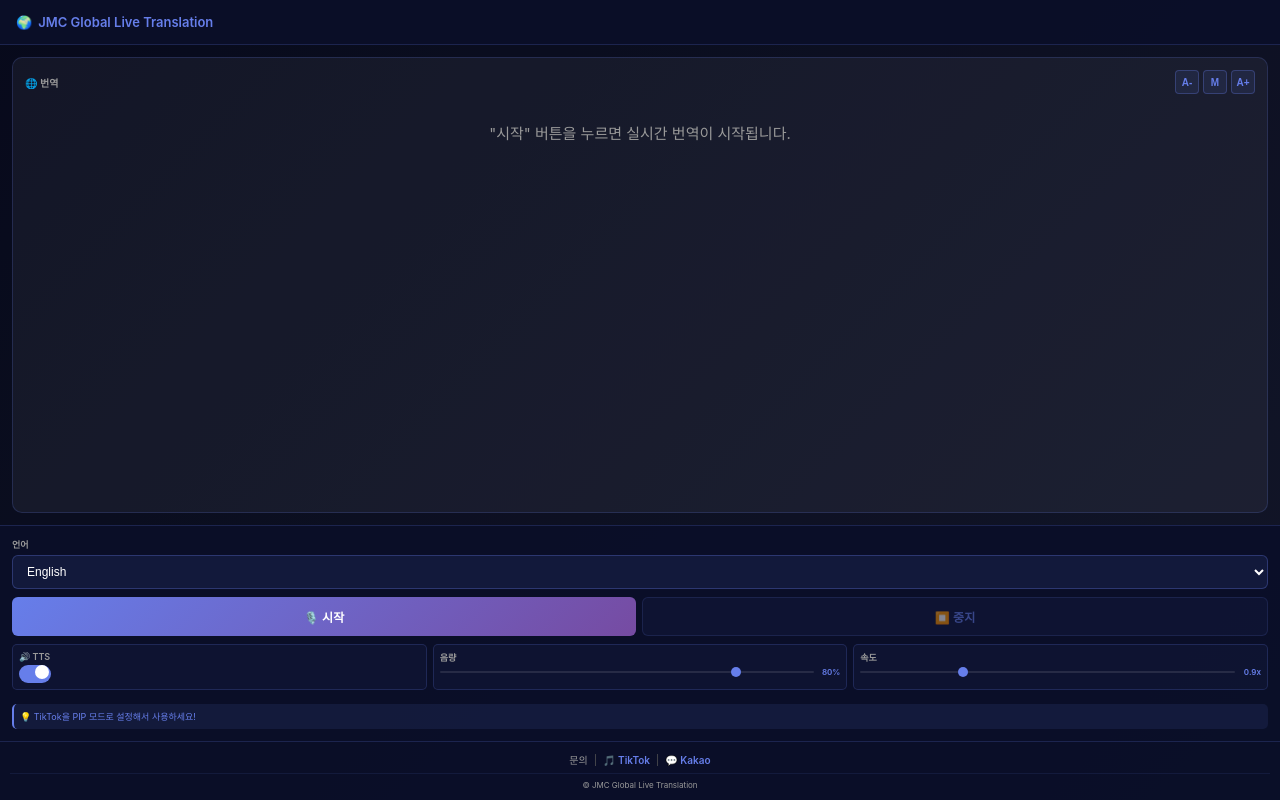
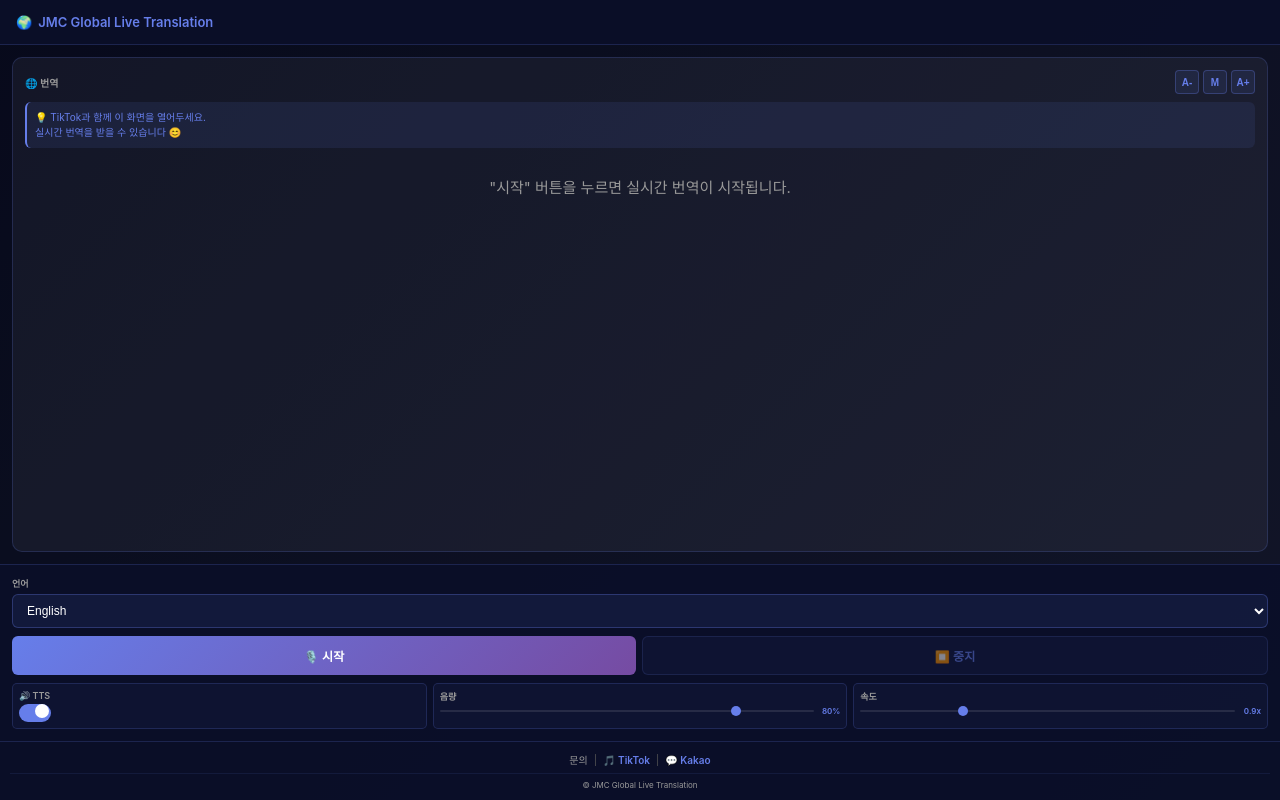
Before and after one commit to JMC87042/JMC-liveT, a website: page public/index-final.html in a window 1280 px wide. Drawn offline with Linux system fonts and the light colour scheme; no server answers.

Commit message:
Feat: Add device-specific notices displayed automatically in translation window

```diff
--- a/public/index-final.html
+++ b/public/index-final.html
@@ -109,6 +109,17 @@
             word-break: break-word;
             overflow-y: auto;
             transition: font-size 0.2s;
+        }
+
+        .device-notice {
+            font-size: 10px;
+            color: #667eea;
+            background: rgba(102, 126, 234, 0.1);
+            padding: 8px;
+            border-radius: 6px;
+            margin-bottom: 8px;
+            border-left: 2px solid #667eea;
+            line-height: 1.5;
         }
 
         /* 컨트롤 패널 */
@@ -290,16 +301,6 @@
             font-weight: 600;
         }
 
-        .pip-notice {
-            font-size: 9px;
-            color: #667eea;
-            background: rgba(102, 126, 234, 0.1);
-            padding: 6px;
-            border-radius: 5px;
-            border-left: 2px solid #667eea;
-            margin-top: 6px;
-        }
-
         /* 푸터 */
         .footer {
             padding: 10px;
@@ -365,6 +366,10 @@
                         <button class="font-btn" id="fontLargeBtn" title="글자 크게">A+</button>
                     </div>
                 </div>
+
+                <!-- 기종별 공지 -->
+                <div class="device-notice" id="deviceNotice"></div>
+
                 <div class="translation-text" id="translationText">
                     <div style="text-align: center; padding: 20px; color: #999;">
                         "시작" 버튼을 누르면 실시간 번역이 시작됩니다.
@@ -417,10 +422,6 @@
                     </div>
                 </div>
             </div>
-
-            <div class="pip-notice">
-                💡 TikTok을 PIP 모드로 설정해서 사용하세요!
-            </div>
         </div>
 
         <!-- 푸터 -->
@@ -458,6 +459,29 @@
             'US': { code: 'en', name: 'English', tts: 'en-US' }
         };
 
+        // 기종 감지
+        function detectDevice() {
+            const ua = navigator.userAgent;
+
+            if (/iPad/.test(ua)) return 'iPad';
+            if (/iPhone|iPod/.test(ua)) return 'iPhone';
+            if (/Android/.test(ua)) return 'Android';
+
+            return 'Other';
+        }
+
+        // 기종별 공지
+        function getDeviceNotice(device) {
+            const notices = {
+                'iPhone': '📱 틱톡을 PIP(작은 창)으로 줄이고<br/>이 화면을 전체화면으로 보세요.<br/>번역 TTS가 끊기지 않아요 😊',
+                'Android': '🤖 화면 분할 — 위쪽 틱톡, 아래쪽 이 화면.<br/>채팅·선물·좋아요 동시에 가능해요 😊',
+                'iPad': '📱 화면 분할 — 왼쪽 틱톡, 오른쪽 이 화면.<br/>번역 TTS가 끊기지 않아요 😊',
+                'Other': '💡 TikTok과 함께 이 화면을 열어두세요.<br/>실시간 번역을 받을 수 있습니다 😊'
+            };
+
+            return notices[device] || notices['Other'];
+        }
+
         // 앱 상태
         const app = {
             isListening: false,
@@ -473,7 +497,8 @@
             synth: window.speechSynthesis,
             recordingSessionId: null,
             audioChunks: [],
-            userCountry: 'US'
+            userCountry: 'US',
+            device: detectDevice()
         };
 
         // UI 요소
@@ -481,6 +506,7 @@
         const stopBtn = document.getElementById('stopBtn');
         const languageSelect = document.getElementById('languageSelect');
         const translationText = document.getElementById('translationText');
+        const deviceNotice = document.getElementById('deviceNotice');
         const ttsToggle = document.getElementById('ttsToggle');
         const volumeSlider = document.getElementById('volumeSlider');
         const speedSlider = document.getElementById('speedSlider');
@@ -489,6 +515,13 @@
         const fontSmallBtn = document.getElementById('fontSmallBtn');
         const fontResetBtn = document.getElementById('fontResetBtn');
         const fontLargeBtn = document.getElementById('fontLargeBtn');
+
+        // 기종별 공지 표시
+        function initializeDeviceNotice() {
+            const notice = getDeviceNotice(app.device);
+            deviceNotice.innerHTML = notice;
+            console.log('기종:', app.device);
+        }
 
         // IP 기반 국가 감지
         async function detectCountry() {
@@ -508,7 +541,6 @@
             const countryLang = languagesByCountry[app.userCountry];
             const defaultLang = countryLang || languagesByCountry['US'];
 
-            // 드롭다운 생성
             Object.entries(languagesByCountry).forEach(([country, lang]) => {
                 const option = document.createElement('option');
                 option.value = lang.code;
@@ -516,7 +548,6 @@
                 languageSelect.appendChild(option);
             });
 
-            // 기본값 설정
             languageSelect.value = defaultLang.code;
             app.selectedLanguage = defaultLang.code;
             app.selectedLanguageCode = defaultLang.code;
@@ -540,10 +571,8 @@
             stopBtn.disabled = false;
             translationText.innerHTML = '';
 
-            // 오디오 권한 요청 + 30초 샘플링
             await startAudioCapture();
 
-            // 음성 인식 시작
             if (app.recognition) {
                 app.recognition.start();
                 setupRecognitionHandlers();
@@ -578,13 +607,11 @@
 
                 mediaRecorder.start(100);
 
-                // 30초 후 완료
                 setTimeout(() => {
                     if (mediaRecorder.state === 'recording') {
                         mediaRecorder.stop();
                         stream.getTracks().forEach(track => track.stop());
 
-                        // 샘플 저장
                         const reader = new FileReader();
                         reader.onloadend = () => {
                             const base64 = reader.result.split(',')[1];
@@ -661,14 +688,12 @@
                 const data = await response.json();
                 const translation = data.translation;
 
-                // UI에 표시
                 if (translationText.innerHTML === '' || translationText.innerHTML.includes('시작하면')) {
                     translationText.innerHTML = `<div>${translation}</div>`;
                 } else {
                     translationText.innerHTML += `<div style="margin-top: 8px; padding-top: 8px; border-top: 1px solid rgba(102, 126, 234, 0.1);">${translation}</div>`;
                 }
 
-                // TTS 재생
                 if (app.ttsEnabled) {
                     speakTranslation(translation);
                 }
@@ -735,6 +760,7 @@
 
         // 초기화
         (async () => {
+            initializeDeviceNotice();
             await detectCountry();
             initializeLanguages();
         })();
```
